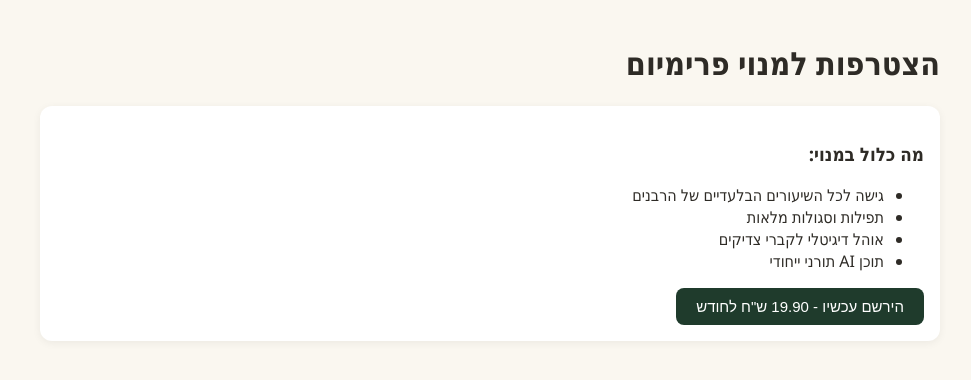
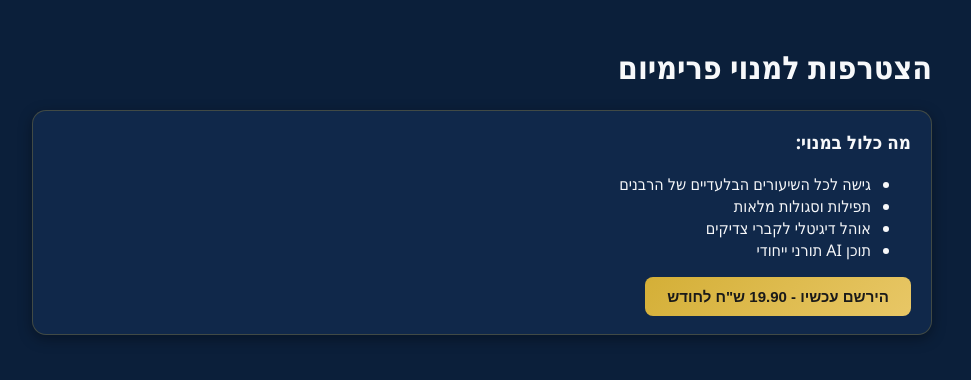
Before and after one commit to torahaiai/torahai, a Next.js app: page /premium in a window 1280 px wide. Shown: the top 380 px of the page, without its empty margins (292-1263 px from the left). Built offline with nearby package versions, Linux system fonts and the light colour scheme; no server answers.

Commit message:
Update globals.css

```diff
--- a/styles/globals.css
+++ b/styles/globals.css
@@ -1,10 +1,20 @@
+:root {
+  --navy: #0B1F3A;
+  --navy-light: #142E52;
+  --navy-card: #10284A;
+  --gold: #D4AF37;
+  --gold-light: #E8C766;
+  --white: #F7F8FA;
+}
+
 html, body {
   direction: rtl;
   font-family: 'Segoe UI', Tahoma, sans-serif;
-  background: #FAF7F0;
+  background: var(--navy);
   margin: 0;
   padding: 0;
-  color: #2E2B26;
+  color: var(--white);
+  min-height: 100vh;
 }
 
 a { text-decoration: none; color: inherit; }
@@ -12,7 +22,7 @@ a { text-decoration: none; color: inherit; }
 .container {
   max-width: 900px;
   margin: 0 auto;
-  padding: 20px;
+  padding: 24px 16px 60px;
 }
 
 .navbar {
@@ -20,44 +30,122 @@ a { text-decoration: none; color: inherit; }
   justify-content: space-between;
   align-items: center;
   padding: 16px 24px;
-  background: #1F3B2C;
-  color: #fff;
+  background: var(--navy-light);
+  border-bottom: 2px solid var(--gold);
+  flex-wrap: wrap;
+  gap: 10px;
 }
 
-.navbar a { color: #fff; margin-right: 16px; font-weight: 600; }
+.navbar a {
+  color: var(--gold-light);
+  margin-inline-end: 20px;
+  font-weight: 700;
+  letter-spacing: 0.3px;
+}
+
+.hero {
+  text-align: center;
+  padding: 50px 16px 30px;
+}
+
+.hero h1 {
+  font-size: clamp(28px, 6vw, 44px);
+  color: var(--gold);
+  margin-bottom: 10px;
+  letter-spacing: 0.5px;
+}
+
+.hero p {
+  color: #C9D3E0;
+  font-size: clamp(15px, 3vw, 18px);
+  max-width: 600px;
+  margin: 0 auto;
+  line-height: 1.6;
+}
+
+.gold-line {
+  width: 80px;
+  height: 2px;
+  background: var(--gold);
+  margin: 18px auto 0;
+}
+
+.rabbis-strip {
+  display: flex;
+  gap: 12px;
+  flex-wrap: wrap;
+  justify-content: center;
+  margin: 30px 0 10px;
+}
+
+.rabbi-chip {
+  background: var(--navy-card);
+  border: 1px solid var(--gold);
+  color: var(--gold-light);
+  padding: 8px 16px;
+  border-radius: 30px;
+  font-size: 14px;
+  white-space: nowrap;
+}
 
 .card {
-  background: #fff;
-  border-radius: 12px;
-  padding: 16px;
+  background: var(--navy-card);
+  border: 1px solid rgba(212, 175, 55, 0.25);
+  border-radius: 14px;
+  padding: 18px 20px;
   margin-bottom: 16px;
-  box-shadow: 0 2px 8px rgba(0,0,0,0.06);
+  box-shadow: 0 4px 14px rgba(0,0,0,0.35);
+}
+
+.card h3, .card h4 {
+  margin-top: 0;
+  color: var(--white);
 }
 
 .badge-premium {
-  background: #C99A3B;
-  color: #fff;
+  background: linear-gradient(135deg, var(--gold), var(--gold-light));
+  color: #1a1a1a;
   font-size: 12px;
-  padding: 3px 10px;
+  font-weight: 700;
+  padding: 3px 12px;
   border-radius: 20px;
+  margin-inline-start: 8px;
 }
 
 button, .btn {
-  background: #1F3B2C;
-  color: #fff;
+  background: linear-gradient(135deg, var(--gold), var(--gold-light));
+  color: #1a1a1a;
   border: none;
-  padding: 10px 20px;
+  padding: 11px 22px;
   border-radius: 8px;
   cursor: pointer;
   font-size: 15px;
+  font-weight: 700;
+  transition: opacity 0.2s;
 }
+
+button:hover, .btn:hover { opacity: 0.9; }
 
 input {
   display: block;
   width: 100%;
-  padding: 10px;
+  padding: 12px;
   margin-bottom: 12px;
   border-radius: 8px;
-  border: 1px solid #ccc;
+  border: 1px solid rgba(212, 175, 55, 0.4);
+  background: var(--navy-light);
+  color: var(--white);
   box-sizing: border-box;
+  font-size: 15px;
 }
+
+input::placeholder { color: #8B99AD; }
+
+/* מובייל */
+@media (max-width: 600px) {
+  .navbar { padding: 12px 16px; justify-content: center; text-align: center; }
+  .navbar > div { display: flex; justify-content: center; width: 100%; }
+  .container { padding: 16px 12px 40px; }
+  .hero { padding: 30px 10px 20px; }
+  .card { padding: 14px 16px; }
+}
```
